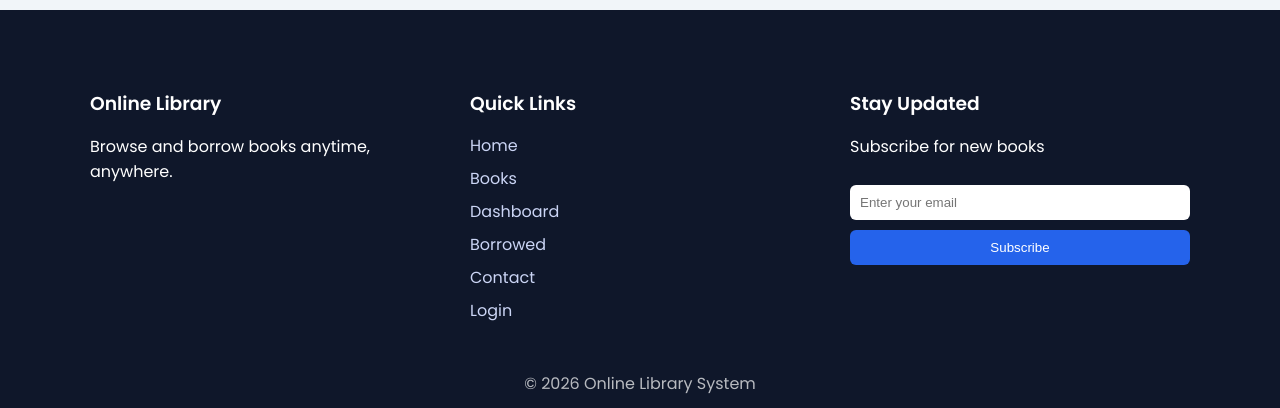
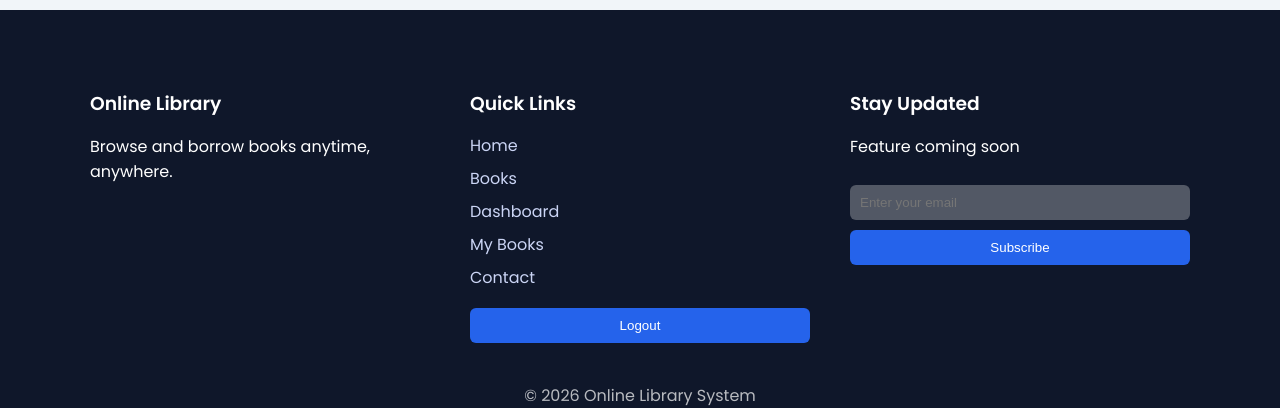
Before and after one commit to alhussainalshehhi/library, a React (Create React App) app in the folder client/: page /about in a window 1280 px wide. Shown: the part 267-675 px from the top of the page. Built offline with nearby package versions, Linux system fonts and the light colour scheme; no server answers; sample sign-in values are in the browser's storage.

Commit message:
Improve footer: auth-aware links and cleaner UX

```diff
--- a/client/src/components/Footer.js
+++ b/client/src/components/Footer.js
@@ -1,9 +1,19 @@
-import { Link } from "react-router-dom";
+import { Link, useNavigate } from "react-router-dom";
 
 function Footer() {
+  const navigate = useNavigate();
+  const user = JSON.parse(localStorage.getItem("user"));
+
+  const handleLogout = () => {
+    localStorage.removeItem("token");
+    localStorage.removeItem("user");
+    navigate("/login");
+  };
+
   return (
     <footer className="footer">
       <div className="footer-content">
+
         <div>
           <h3>Online Library</h3>
           <p>Browse and borrow books anytime, anywhere.</p>
@@ -14,21 +24,34 @@ function Footer() {
 
           <Link to="/">Home</Link>
           <Link to="/books">Books</Link>
-          <Link to="/dashboard">Dashboard</Link>
-          <Link to="/borrowed">Borrowed</Link>
+
+          {user && <Link to="/dashboard">Dashboard</Link>}
+          {user && <Link to="/borrowed">My Books</Link>}
+
           <Link to="/contact">Contact</Link>
-          <Link to="/login">Login</Link>
+
+          {!user && <Link to="/login">Login</Link>}
+          {!user && <Link to="/signup">Signup</Link>}
+
+          {user && (
+            <button onClick={handleLogout} className="footer-logout">
+              Logout
+            </button>
+          )}
         </div>
 
         <div>
           <h3>Stay Updated</h3>
-          <p>Subscribe for new books</p>
-          <input type="email" placeholder="Enter your email" />
-          <button>Subscribe</button>
+          <p>Feature coming soon</p>
+          <input type="email" placeholder="Enter your email" disabled />
+          <button disabled>Subscribe</button>
         </div>
+
       </div>
 
-      <div className="footer-bottom">© 2026 Online Library System</div>
+      <div className="footer-bottom">
+        © 2026 Online Library System
+      </div>
     </footer>
   );
 }
--- a/client/src/styles/main.css
+++ b/client/src/styles/main.css
@@ -760,8 +760,8 @@ section{
 
 .admin-form input{
   width:100%;
-  padding:8px; /* ↓ smaller */
-  margin-top:8px; /* ↓ less spacing */
+  padding:8px;
+  margin-top:8px;
   border:1px solid #ddd;
   border-radius:4px;
 }
@@ -1010,6 +1010,16 @@ section{
   opacity:0.7;
 }
 
+.footer-logout {
+  margin-top: 10px;
+  padding: 6px 10px;
+  border: none;
+  background: #dc2626;
+  color: white;
+  border-radius: 6px;
+  cursor: pointer;
+}
+
 .contact-page{
   display:flex;
   justify-content:center;
```
